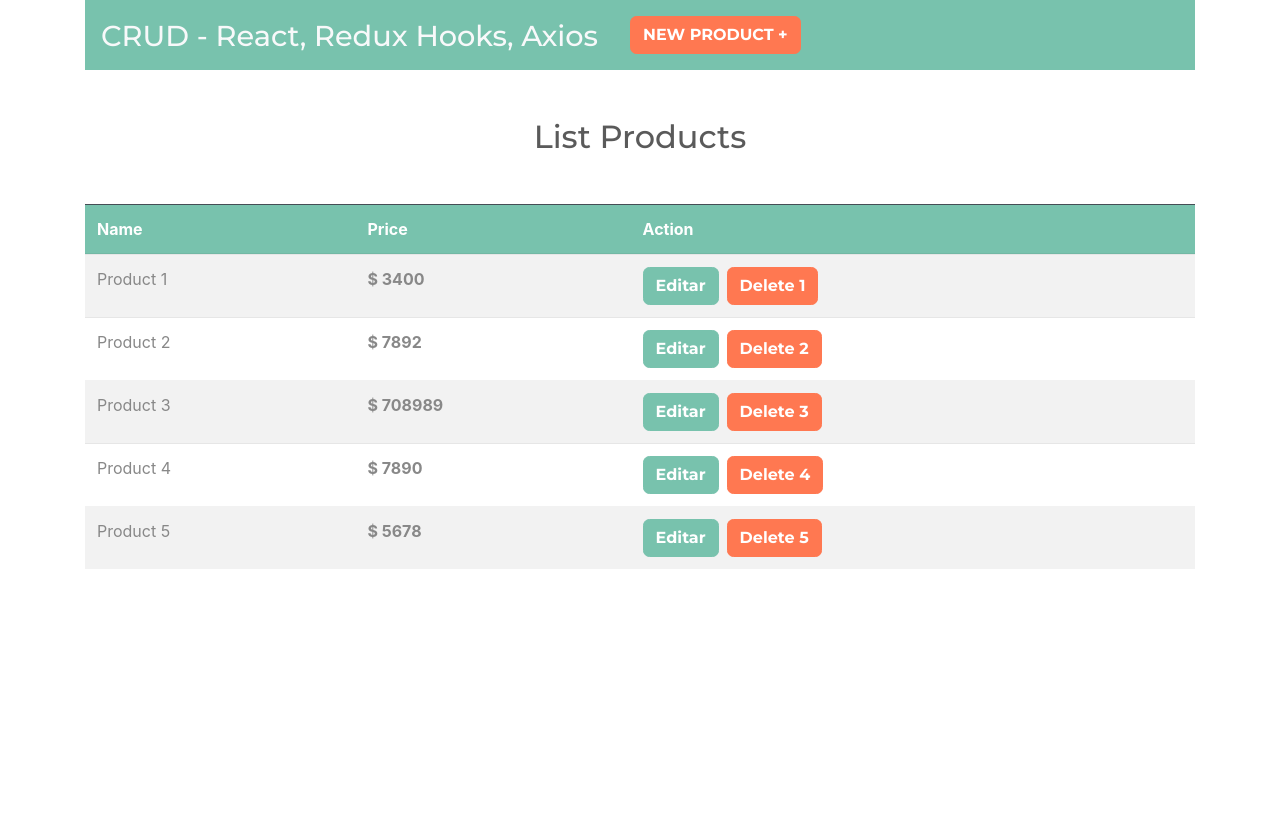
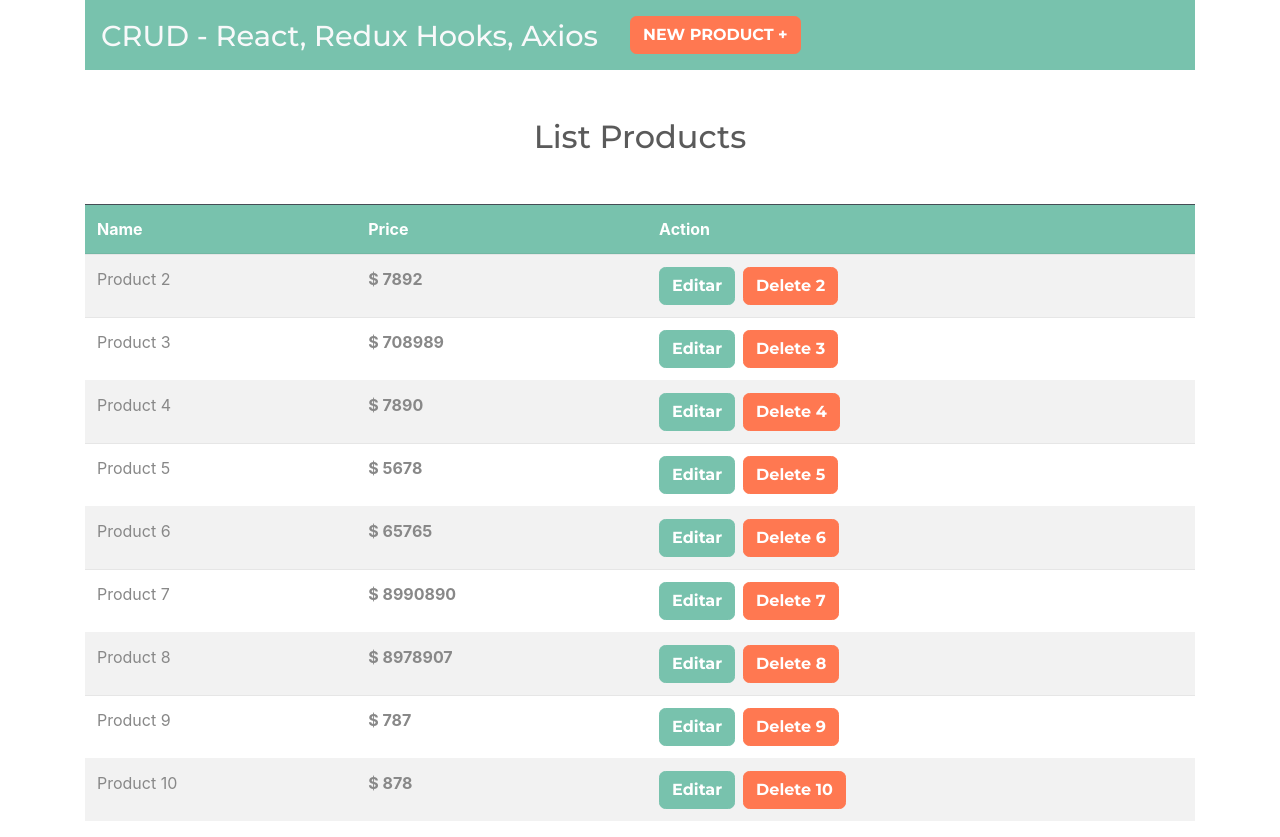
Before and after one commit to BladimirDelBarrioPizarro/CRUD-React-Redux, a React (Create React App) app: page / in a window 1280 px wide. Before the commit the page ends 800 px from the top, so only its background shows below. Built offline with nearby package versions, Linux system fonts and the light colour scheme; data requests are answered from the project's data file.

Commit message:
fix: added Object.assign in product.reducer

```diff
--- a/db.json
+++ b/db.json
@@ -1,10 +1,5 @@
 {
   "products": [
-    {
-      "id": 1,
-      "name": "Product 1",
-      "price": 3400
-    },
     {
       "name": "Product 2",
       "price": "7892",
@@ -24,6 +19,31 @@
       "name": "Product 5",
       "price": "5678",
       "id": 5
+    },
+    {
+      "name": "Product 6",
+      "price": "65765",
+      "id": 6
+    },
+    {
+      "name": "Product 7 ",
+      "price": "8990890",
+      "id": 7
+    },
+    {
+      "name": "Product 8 ",
+      "price": "8978907",
+      "id": 8
+    },
+    {
+      "name": "Product 9",
+      "price": "787",
+      "id": 9
+    },
+    {
+      "name": "Product 10",
+      "price": "878",
+      "id": 10
     }
   ]
 }
--- a/src/modules/product/components/editProduct.component.js
+++ b/src/modules/product/components/editProduct.component.js
@@ -17,7 +17,7 @@ const EditProduct = ({match,history}) => {
 
     const handleUpdateProduct = (e,name,price) => {
         e.preventDefault();
-        if(name.trim() === '' || price.trim() === ''){
+        if(name === '' || price === ''){
             setError(true)
         }
         else{
--- a/src/modules/product/components/newProduct.component.js
+++ b/src/modules/product/components/newProduct.component.js
@@ -1,7 +1,7 @@
 import React,{useState} from 'react';
 import {newProductAction} from '../actions/product.actions';
 import {useDispatch,useSelector} from 'react-redux';
-
+import swal from 'sweetalert'
 
 const NewProduct = ({history}) => {
 
@@ -18,7 +18,9 @@ const NewProduct = ({history}) => {
         if(check){
             addProduct({name,price})
         }
-       history.push('/')
+       swal('Your product has been inserted correctly')
+       setTimeout(function(){ history.push('/') }, 2000);
+
     }
 
 
--- a/src/modules/product/reducer/product.reducer.js
+++ b/src/modules/product/reducer/product.reducer.js
@@ -24,10 +24,9 @@ export default function form(state = initialState,action){
                 error:false
             }
         case SUCCESS_ADD_PRODUCT:
-            state.data[0].push(action.payload)
             return {
                 error:false,
-                data:state.data
+                data: Object.assign(state.data,state.data[0].push(action.payload))
             }
         case FAILURE_ADD_PRODUCT:
             return {
```
Also changed, not shown: 1 other file (tests, documents, lock files or other folders).
